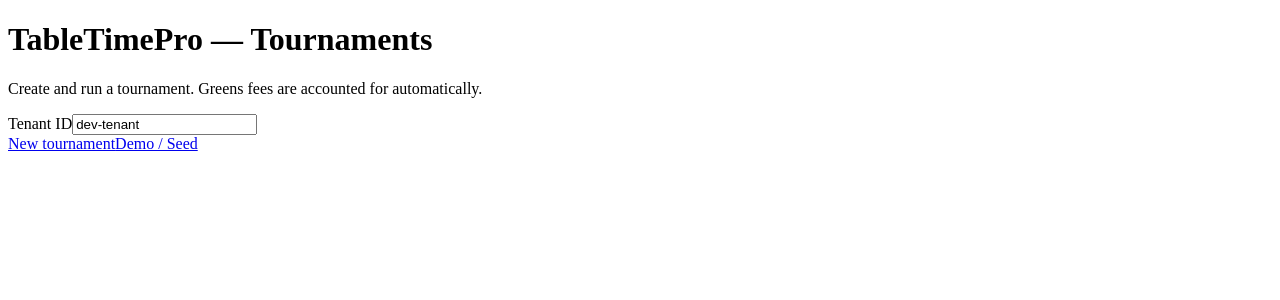
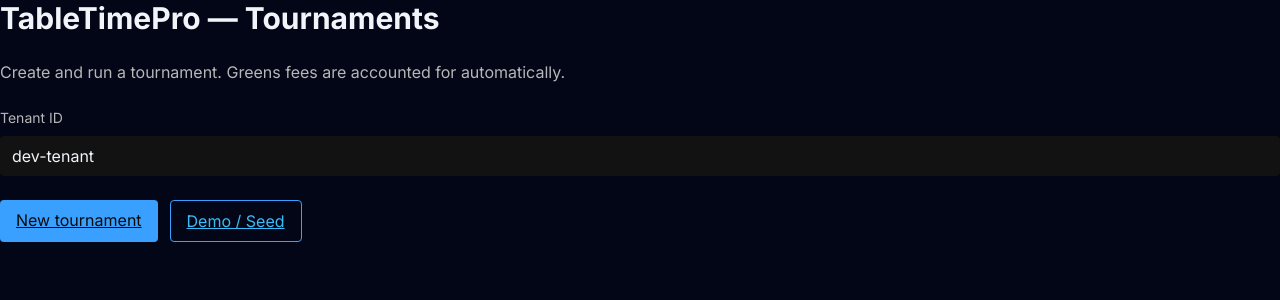
Before and after one commit to 1pocket/tabletimepro-tournaments, a Next.js app in the folder tabletimepro-tournaments/apps/web/: page / in a window 1280 px wide. Shown: the top 300 px of the page. Built offline with nearby package versions, Linux system fonts and the light colour scheme.

Commit message:
Update layout.tsx

```diff
--- a/tabletimepro-tournaments/apps/web/app/layout.tsx
+++ b/tabletimepro-tournaments/apps/web/app/layout.tsx
@@ -1,13 +1,19 @@
-export const metadata = {
-  title: 'TTP Tournaments',
-  description: 'Run pool tournaments: draw, bracket, payouts, calcutta.'
-}
+import type { Metadata } from "next";
+import "./globals.css";
+import { Inter } from "next/font/google";
+
+const inter = Inter({ subsets: ["latin"] });
+
+export const metadata: Metadata = {
+  title: "TableTimePro — Tournaments",
+  description: "Run and display pool tourneys with greens fees, payouts, and calcutta.",
+};
 
 export default function RootLayout({ children }: { children: React.ReactNode }) {
   return (
     <html lang="en">
-      <body className="bg-bg text-ink">
-        <div className="max-w-5xl mx-auto p-4">{children}</div>
+      <body className={`${inter.className} bg-slate-950 text-slate-100`}>
+        <div className="min-h-screen">{children}</div>
       </body>
     </html>
   );
```
